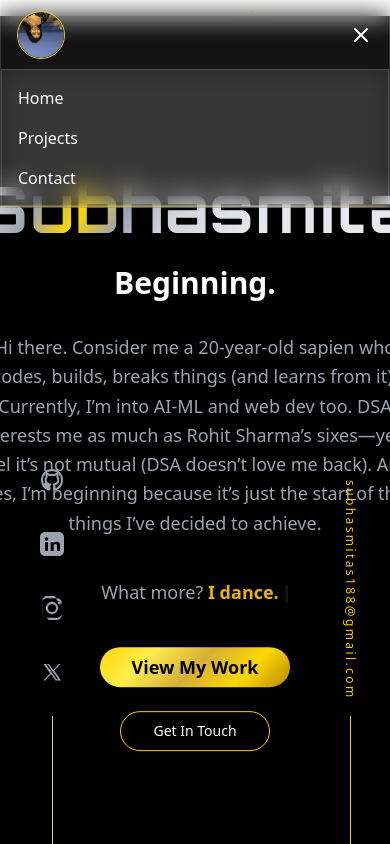
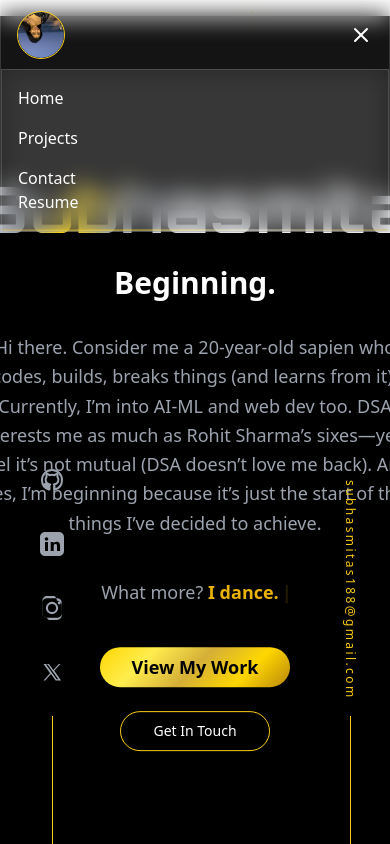
Before and after one commit to subhascodes/portfolio-website-v1, a Next.js app: page / in a window 390 px wide. Both pictures are taken after a click on the button 361 px from the left and 35 px from the top of the page. Shown: the top 844 px of the page. Built offline with nearby package versions, Linux system fonts and the light colour scheme.

Commit message:
fix: add Resume link to mobile menu

```diff
--- a/app/page.tsx
+++ b/app/page.tsx
@@ -241,6 +241,15 @@ export default function Portfolio() {
                   {item}
                 </button>
               ))}
+              {/*Resume Button */}
+              <a
+    href="https://drive.google.com/file/d/1COSelYIjqh1mbwfquaIkZ3H-C0EL7MW3/view?usp=drive_link"
+    target="_blank"
+    rel="noopener noreferrer"
+    className="capitalize transition-all duration-300 hover:scale-105 relative text-white light:text-gray-900"
+  >
+    Resume
+  </a>
 
             </div>
           </div>
```
